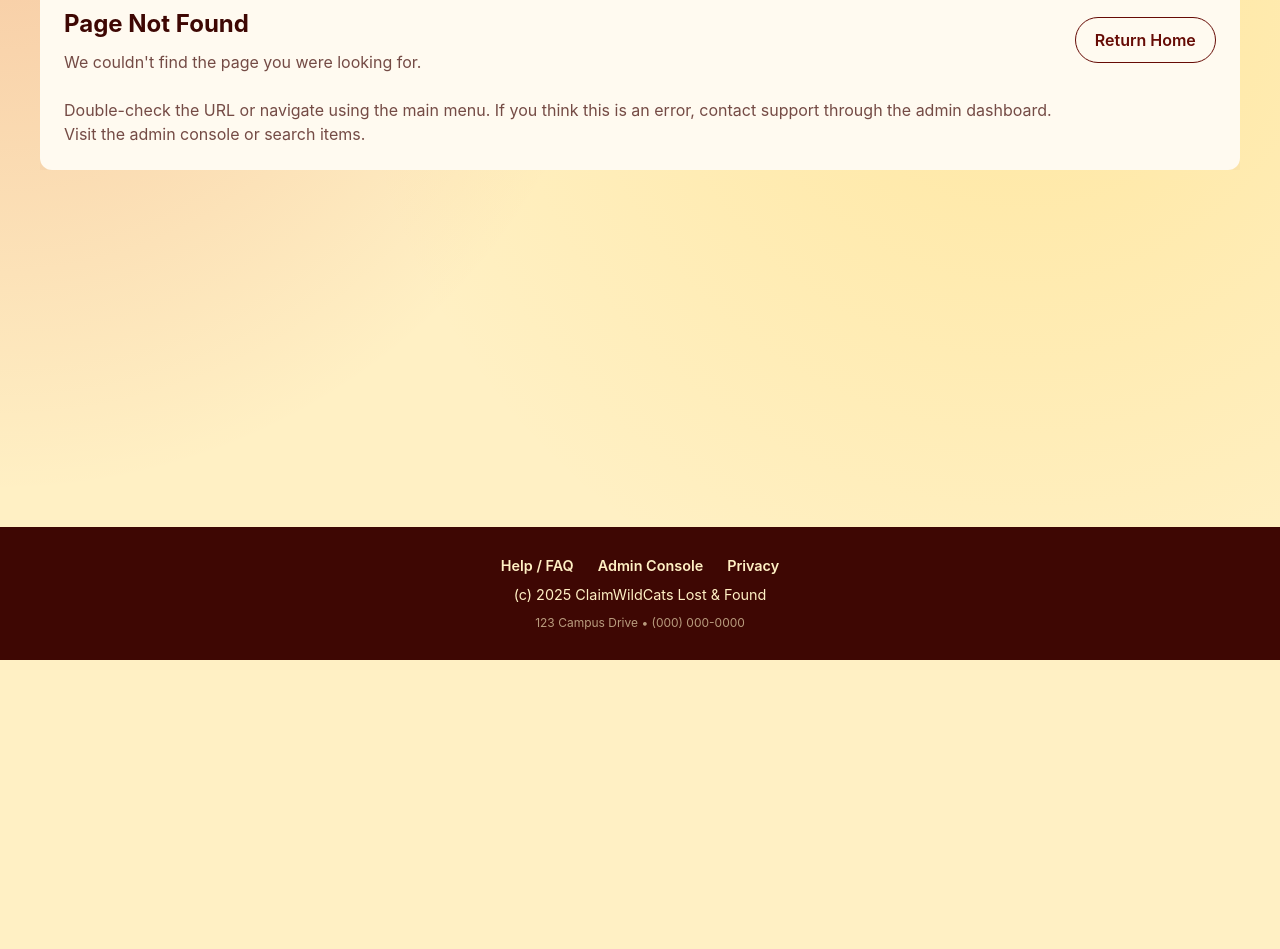
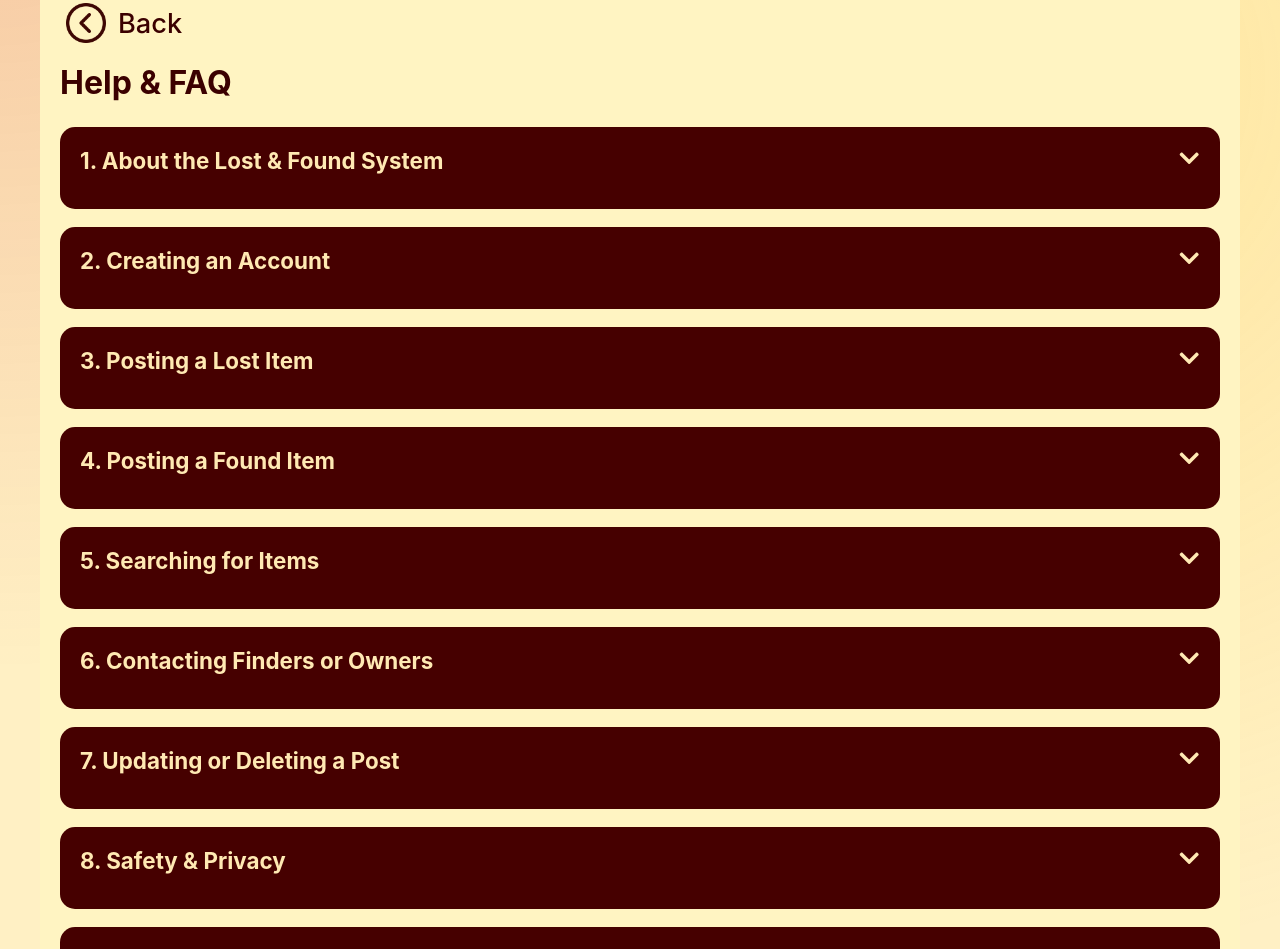
Before and after one commit to primzcm/ClaimWildCats, a React (Vite) app in the folder frontend/: page /faq in a window 1280 px wide. Shown: the part 140-1089 px from the top of the page. Before the commit the page ends 800 px from the top, so only its background shows below. Built offline with nearby package versions, Linux system fonts and the light colour scheme; no server answers.

Commit message:
Fixed FAQs and Help page

```diff
--- a/frontend/package.json
+++ b/frontend/package.json
@@ -13,6 +13,7 @@
     "firebase": "^12.3.0",
     "react": "^19.1.1",
     "react-dom": "^19.1.1",
+    "react-icons": "^5.5.0",
     "react-router-dom": "^7.9.1"
   },
   "devDependencies": {
--- a/frontend/src/App.jsx
+++ b/frontend/src/App.jsx
@@ -79,7 +79,7 @@ export default function App() {
       <footer className="app-footer">
         <div className="app-footer__inner">
           <div className="app-footer__links">
-            <Link to="/search">Help / FAQ</Link>
+            <Link to="/faq">Help / FAQ</Link>
             <Link to="/admin">Admin Console</Link>
             <Link to="/settings">Privacy</Link>
           </div>
--- /dev/null
+++ b/frontend/src/pages/FAQPage.css
@@ -0,0 +1,90 @@
+/* Container */
+.faq-container {
+  padding: 20px;
+  background: #fff4c2;
+  min-height: 100vh;
+}
+
+/* Back Button */
+.faq-back-btn {
+  background: none;
+  border: none;
+  font-size: 1.1rem;
+  font-weight: 600;
+  color: #3b0000;
+  cursor: pointer;
+  display: flex;
+  align-items: center;
+  margin-bottom: 15px;
+  gap:12px;
+}
+
+.faq-title {
+  font-size: 2rem;
+  color: #3b0000;
+  margin-bottom: 20px;
+}
+
+/* Dropdown Box */
+.faq-section {
+  background: #460000;
+  padding: 20px;
+  border-radius: 15px;
+  margin-bottom: 18px;
+}
+
+/* Header */
+.faq-section-header {
+  width: 100%;
+  background: none;
+  border: none;
+  color: #ffe9b3;
+  font-size: 1.4rem;
+  font-weight: 700;
+  display: flex;
+  justify-content: space-between;
+  cursor: pointer;
+  padding: 0;
+}
+
+/* Rotate arrow */
+.rotate {
+  transform: rotate(180deg);
+  transition: 0.3s;
+}
+
+/* FAQ content (light yellow inner box) */
+.faq-content {
+  max-height: 0;
+  overflow: hidden;
+  transition: max-height 0.0s ease;
+  margin-top: 15px;
+  background: #ffeebc;
+  border-radius: 15px;
+  padding: 0 20px;
+}
+
+/* When open */
+.faq-content.open {
+  max-height: 1000px; /* large enough to fit content */
+  padding: 20px;
+}
+
+/* Individual Q&A */
+.faq-item h3 {
+  margin: 10px 0 5px;
+  font-weight: 700;
+  color: #3b0000;
+}
+
+.faq-item p {
+  margin: 0 0 15px;
+  font-size: 1rem;
+  color: #3b0000;
+}
+
+
+.faq-back-text {
+  font-size: 1.70rem;   /* slightly bigger */
+  font-weight: 500;    /* optional */
+}
--- /dev/null
+++ b/frontend/src/pages/FAQPage.jsx
@@ -0,0 +1,179 @@
+import "./FAQPage.css";
+import { useState } from "react";
+import { FaChevronDown, FaChevronLeft } from "react-icons/fa";
+import { useNavigate } from "react-router-dom";
+
+export default function FAQPage() {
+  const navigate = useNavigate();
+  const [openIndex, setOpenIndex] = useState(null);
+
+  const toggleFAQ = (i) => {
+    setOpenIndex(openIndex === i ? null : i);
+  };
+
+  const faqs = [
+    {
+      title: "About the Lost & Found System",
+      questions: [
+        {
+          q: "What is this website for?",
+          a: "This website helps people report lost items, post found items, and connect owners with finders safely and easily."
+        },
+        {
+          q: "Is this service free?",
+          a: "Yes. Posting lost or found items is free for all users."
+        }
+      ]
+    },
+    {
+      title: "Creating an Account",
+      questions: [
+        {
+          q: "Do I need an account to report an item?",
+          a: "Yes. An account is required so you can update your post, receive messages, and verify ownership."
+        },
+        {
+          q: "What if I forgot my password?",
+          a: "You can click “Forgot Password” on the login page and follow the instructions."
+        }
+      ]
+    },
+    {
+      title: "Posting a Lost Item",
+      questions: [
+        {
+          q: "How do I report something I lost?",
+          a: "Go to “Report Lost Item”, fill out the details (description, date, location, photo), and submit the form."
+        },
+        {
+          q: "What information should I include?",
+          a: "Include a clear description, last known location, date/time lost, photos if available, and any unique identifiers."
+        }
+      ]
+    },
+    {
+      title: "Posting a Found Item",
+      questions: [
+        {
+          q: "How do I post that I found something?",
+          a: "Go to “Report Found Item”, provide descriptions and photo(s), and submit the post."
+        },
+        {
+          q: "What if I want to verify the real owner first?",
+          a: "Ask for details only the owner would know, proof of ownership, or photos. Never hand over items without verification."
+        }
+      ]
+    },
+    {
+      title: "Searching for Items",
+      questions: [
+        {
+          q: "How do I find my lost item?",
+          a: "Use the Search page to filter by category, location, date, and item type. You can also browse the Lost or Found sections."
+        }
+      ]
+    },
+    {
+      title: "Contacting Finders or Owners",
+      questions: [
+        {
+          q: "How do I contact someone who posted an item?",
+          a: "Open the item post and click the Contact Poster button. Messages are private — your email and phone number stay hidden."
+        },
+        {
+          q: "Is it safe to meet in person?",
+          a: "Meet in public places, preferably with a friend, during daytime. Never share sensitive personal information."
+        }
+      ]
+    },
+    {
+      title: "Updating or Deleting a Post",
+      questions: [
+        {
+          q: "How do I edit my post?",
+          a: "Go to My Posts, select the item, and click Edit."
+        },
+        {
+          q: "How do I remove my post?",
+          a: "Go to My Posts and click Delete. Posts should be removed once the item is reunited."
+        }
+      ]
+    },
+    {
+      title: "Safety & Privacy",
+      questions: [
+        {
+          q: "Is my personal information public?",
+          a: "No. Only your username and item details are shown. Your contact information stays private."
+        },
+        {
+          q: "What should I avoid posting?",
+          a: "Do NOT post your home address, sensitive personal data, or full serial numbers."
+        }
+      ]
+    },
+    {
+      title: "Reporting Issues",
+      questions: [
+        {
+          q: "What if I see a suspicious or false posting?",
+          a: "Click “Report Post” on the item and describe the issue."
+        },
+        {
+          q: "Who do I contact for help?",
+          a: "Email support@lostfound.com or use the Contact Us page."
+        }
+      ]
+    },
+    {
+      title: "Item Claims",
+      questions: [
+        {
+          q: "How do I prove an item is mine?",
+          a: "Provide color, size, unique markings, photos, receipts, or private serial numbers. The finder may verify before returning the item."
+        }
+      ]
+    }
+  ];
+
+  return (
+    <div className="faq-container">
+      <button className="faq-back-btn flex items-center gap-3" onClick={() => navigate(-1)}>
+                <img
+                    src="src/icons/back_maroon.png"
+                    alt="back icon"
+                    width={40}
+                    height={40}
+                    className="mr-3"
+                />
+            <span className="faq-back-text">Back</span>
+        </button>
+
+
+      <h1 className="faq-title">Help & FAQ</h1>
+
+      <div className="faq-list">
+        {faqs.map((section, index) => (
+          <div key={index} className="faq-section">
+            <button className="faq-section-header" onClick={() => toggleFAQ(index)}>
+            <span style={{ color: "#FFE9B3" }}>
+                {index + 1}. {section.title}
+            </span>
+            <FaChevronDown className={openIndex === index ? "rotate" : ""} />
+        </button>
+
+
+            <div className={`faq-content ${openIndex === index ? "open" : ""}`}>
+              {section.questions.map((item, idx) => (
+                <div key={idx} className="faq-item">
+                  <h3>{item.q}</h3>
+                  <p>{item.a}</p>
+                </div>
+              ))}
+            </div>
+          </div>
+        ))}
+      </div>
+    </div>
+  );
+}
--- a/frontend/src/router.jsx
+++ b/frontend/src/router.jsx
@@ -23,6 +23,8 @@ import { NotFoundPage } from './pages/NotFoundPage';
 import { GetStartedPage } from './pages/GetStartedPage';
 import { ProtectedRoute, PublicOnlyRoute } from './components/ProtectedRoute';
 import LandingPage from './pages/LandingPage';
+import FAQPage from './pages/FAQPage';
+
 
 
 export const router = createBrowserRouter([
@@ -41,6 +43,7 @@ export const router = createBrowserRouter([
       { path: 'found', element: <FoundPage /> },
 
       { path: 'items/new/lost', element: <ProtectedRoute><ReportLostPage /></ProtectedRoute> },
+      { path: 'faq', element: <FAQPage /> },
       { path: 'items/new/found', element: <ProtectedRoute><ReportFoundPage /></ProtectedRoute> },
       { path: 'items/:id', element: <ItemDetailsPage /> },
       { path: 'items/:id/edit', element: <ProtectedRoute><EditItemPage /></ProtectedRoute> },
```
Also changed, not shown: frontend/src/icons/back_maroon.png (added), 1 other file (tests, documents, lock files or other folders).
